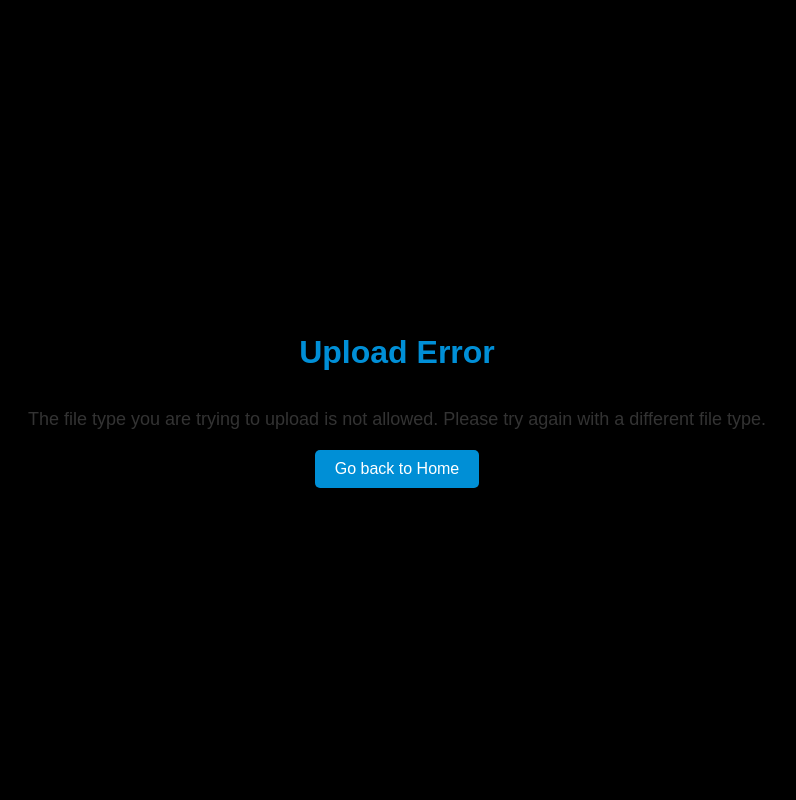
After one commit to ldfxxx404/LockBox, a Flask app: template templates/error.html in a window 1280 px wide. The commit adds this page. Shown: the whole page, without its empty margins (243-1039 px from the left). Run offline with Flask 3, Linux system fonts and the light colour scheme; the template is opened without the code that fills it, so the values that code supplies are empty.

Commit message:
edit html pages

```diff
--- /dev/null
+++ b/templates/error.html
@@ -0,0 +1,47 @@
+<!DOCTYPE html>
+<html lang="en">
+<head>
+    <meta charset="utf-8">
+    <title>Upload Error</title>
+    <style>
+        body {
+            display: flex;
+            flex-direction: column;
+            align-items: center;
+            justify-content: center;
+            height: 100vh;
+            margin: 0;
+            font-family: Arial, sans-serif;
+            background-color: #000000;
+        }
+        h1 {
+            color: hsla(200, 100%, 49%, 0.858); /* Цвет для ошибки */
+            text-align: center;
+            margin-bottom: 20px;
+        }
+        p {
+            font-size: 18px;
+            color: #333;
+            margin-bottom: 20px;
+        }
+        .button {
+            padding: 10px 20px;
+            font-size: 16px;
+            color: #fff;
+            background-color: hsla(200, 100%, 49%, 0.858); /* Цвет для ошибки */
+            border: none;
+            border-radius: 5px;
+            text-decoration: none;
+            transition: background-color 0.3s ease;
+        }
+        .button:hover {
+            background-color: hsla(200, 100%, 49%, 0.6); /* Цвет для ошибки */
+        }
+    </style>
+</head>
+<body>
+    <h1>Upload Error</h1>
+    <p>The file type you are trying to upload is not allowed. Please try again with a different file type.</p>
+    <a href="/" class="button">Go back to Home</a>
+</body>
+</html>
--- a/templates/index.html
+++ b/templates/index.html
@@ -12,7 +12,7 @@
             height: 100vh;
             margin: 0;
             font-family: Arial, sans-serif;
-            background-color: #f0f0f0;
+            background-color: #000000;
         }
         h1 {
             color: hsla(81, 100%, 49%, 0.858);
--- a/templates/storage.html
+++ b/templates/storage.html
@@ -12,7 +12,7 @@
             height: 100vh;
             margin: 0;
             font-family: Arial, sans-serif;
-            background-color: #f0f0f0;
+            background-color: #000000;
         }
         h1 {
             color: hsla(81, 100%, 49%, 0.858);
```
Also changed, not shown: templates/success.html (added, +47 -0 lines), templates/warning.html (added, +47 -0 lines).
